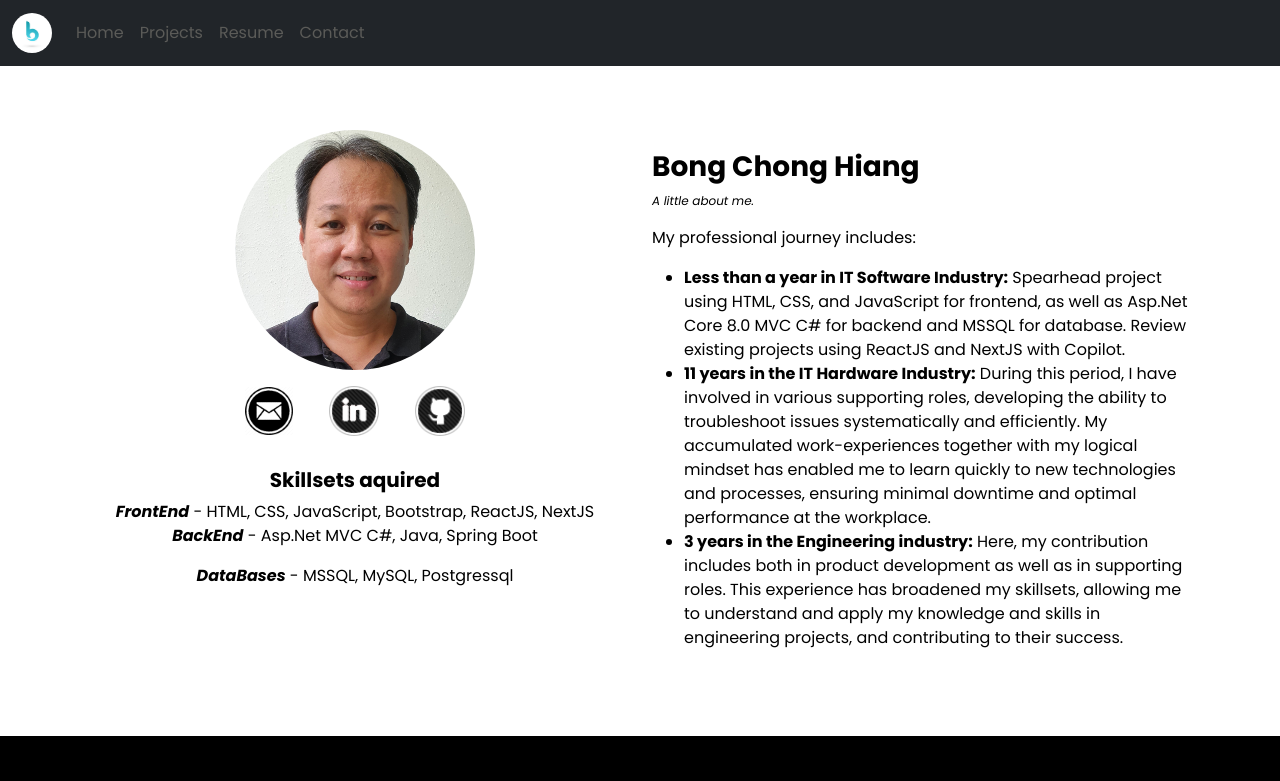
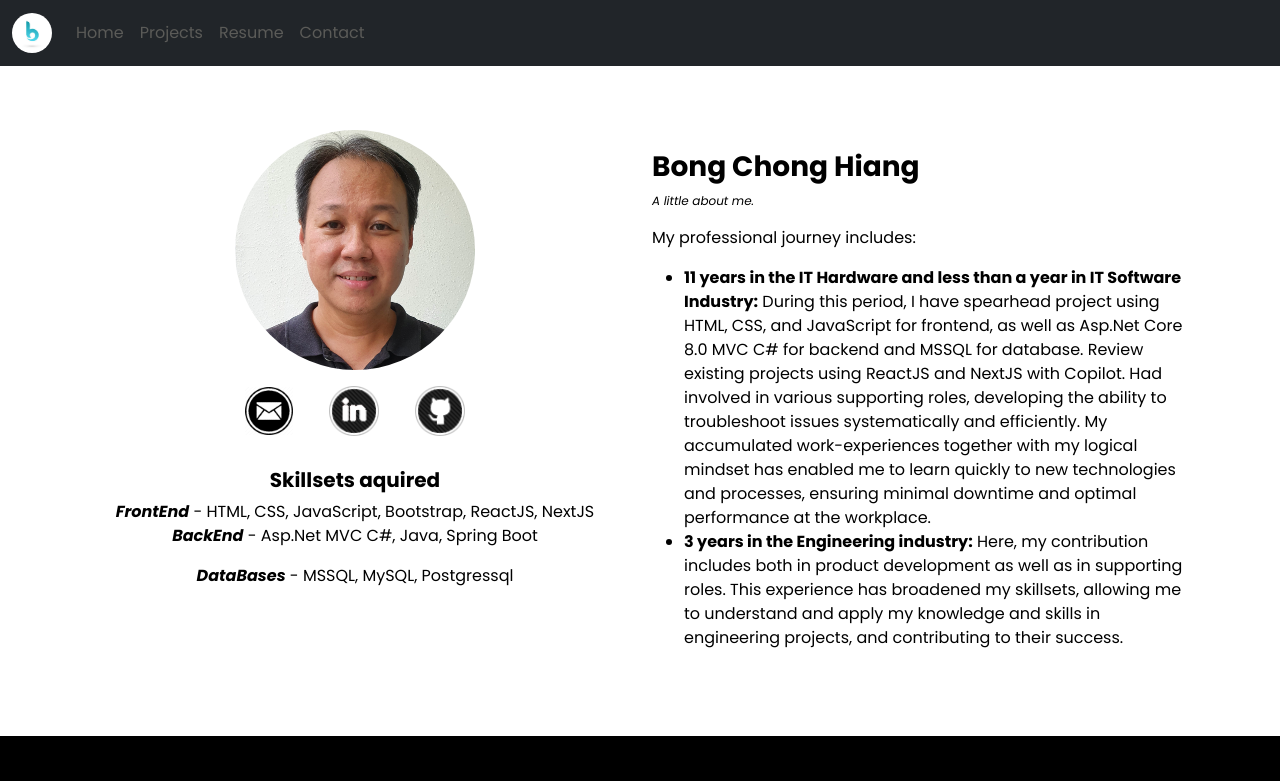
Before and after one commit to bong033/portfolio, a plain HTML site: page index.html in a window 1280 px wide. Shown: the top 781 px of the page. Drawn offline with nearby package versions, Linux system fonts and the light colour scheme.

Commit message:
Update profile section

```diff
--- a/index.html
+++ b/index.html
@@ -88,12 +88,8 @@
                 <p>My professional journey includes:</p>
                 <ul>
                     <li>
-                        <strong>Less than a year in IT Software Industry:</strong>
-                        Spearhead project using HTML, CSS, and JavaScript for frontend, as well as Asp.Net Core 8.0 MVC C# for backend and MSSQL for database. Review existing projects using ReactJS and NextJS with Copilot.
-                    </li>
-                    <li>
-                        <strong>11 years in the IT Hardware Industry:</strong>
-                        During this period, I have involved in various supporting roles, developing the ability to troubleshoot issues systematically and efficiently. My accumulated work-experiences together with my logical mindset has enabled me to learn quickly to new technologies and processes, ensuring minimal downtime and optimal performance at the workplace.
+                        <strong>11 years in the IT Hardware and less than a year in IT Software Industry:</strong>
+                        During this period, I have spearhead project using HTML, CSS, and JavaScript for frontend, as well as Asp.Net Core 8.0 MVC C# for backend and MSSQL for database. Review existing projects using ReactJS and NextJS with Copilot. Had involved in various supporting roles, developing the ability to troubleshoot issues systematically and efficiently. My accumulated work-experiences together with my logical mindset has enabled me to learn quickly to new technologies and processes, ensuring minimal downtime and optimal performance at the workplace.
                     </li>
                     <li>
                         <strong>3 years in the Engineering industry:</strong>
```
